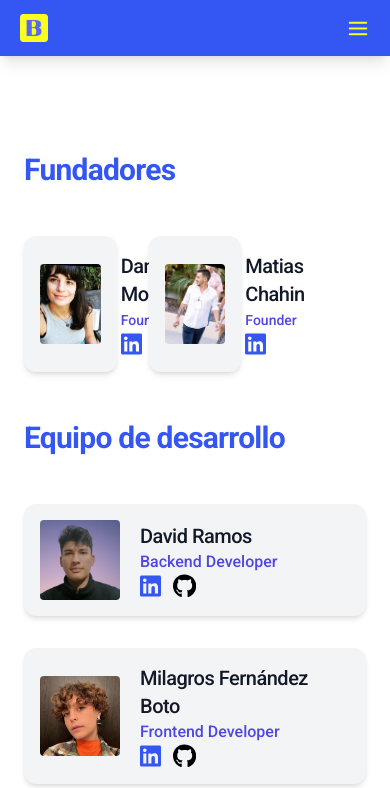
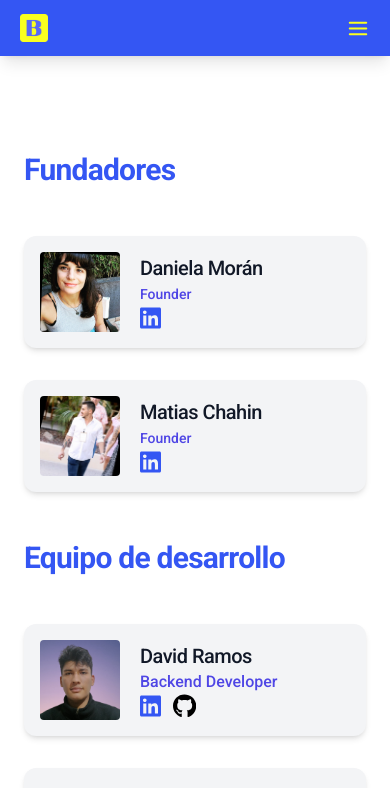
Before and after one commit to bookbuster-ar/web-app-front, a React (Vite) app: page /about in a window 390 px wide. Shown: the top 788 px of the page. Built offline with nearby package versions, Linux system fonts and the light colour scheme.

Commit message:
bug fixed

```diff
--- a/src/views/About.jsx
+++ b/src/views/About.jsx
@@ -99,7 +99,7 @@
           <p className='mt-6 text-lg leading-8 text-gray-600'></p>
         </div>
 
-        <div className='grid grid-cols-3 md:grid-cols-2 gap-8 mb-12'>
+        <div className='grid grid-cols-1 md:grid-cols-2 gap-8 mb-12'>
           {owners.map((owner) => (
             <div
               key={owner.name}
```
